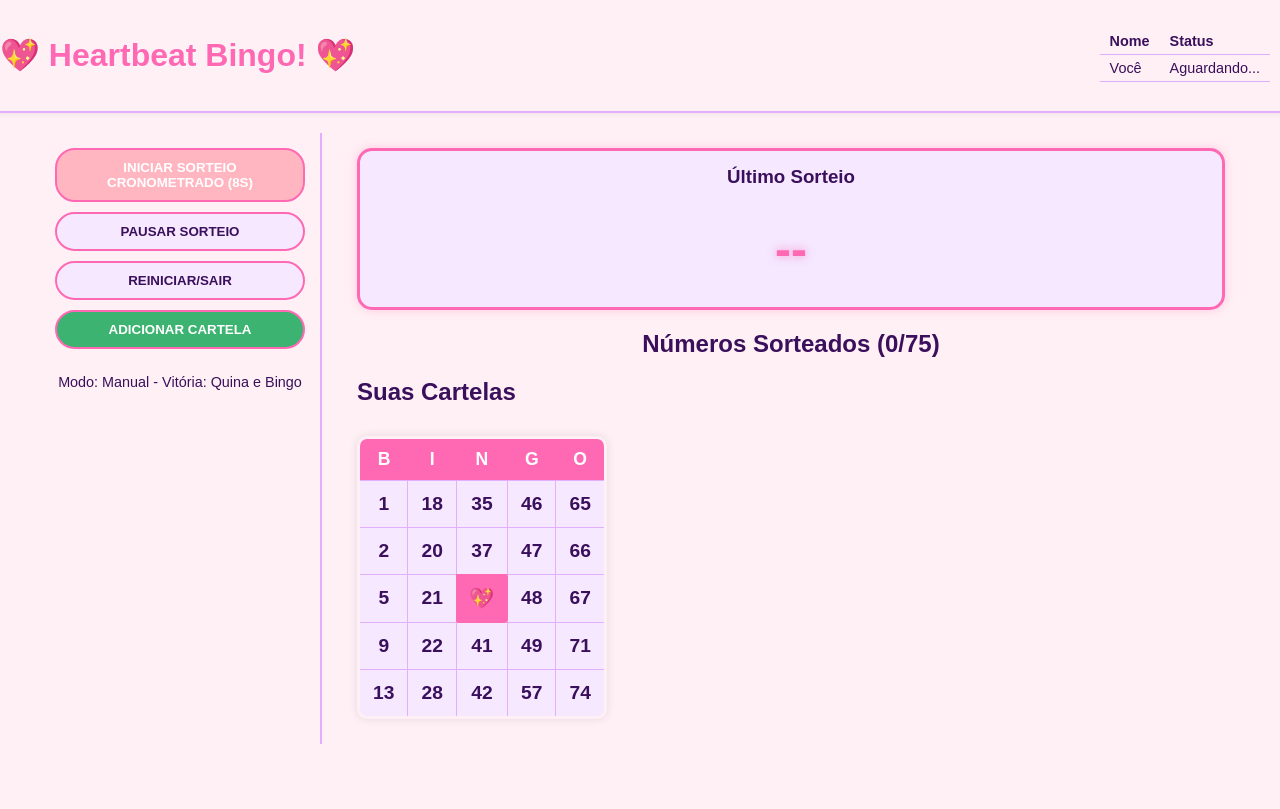
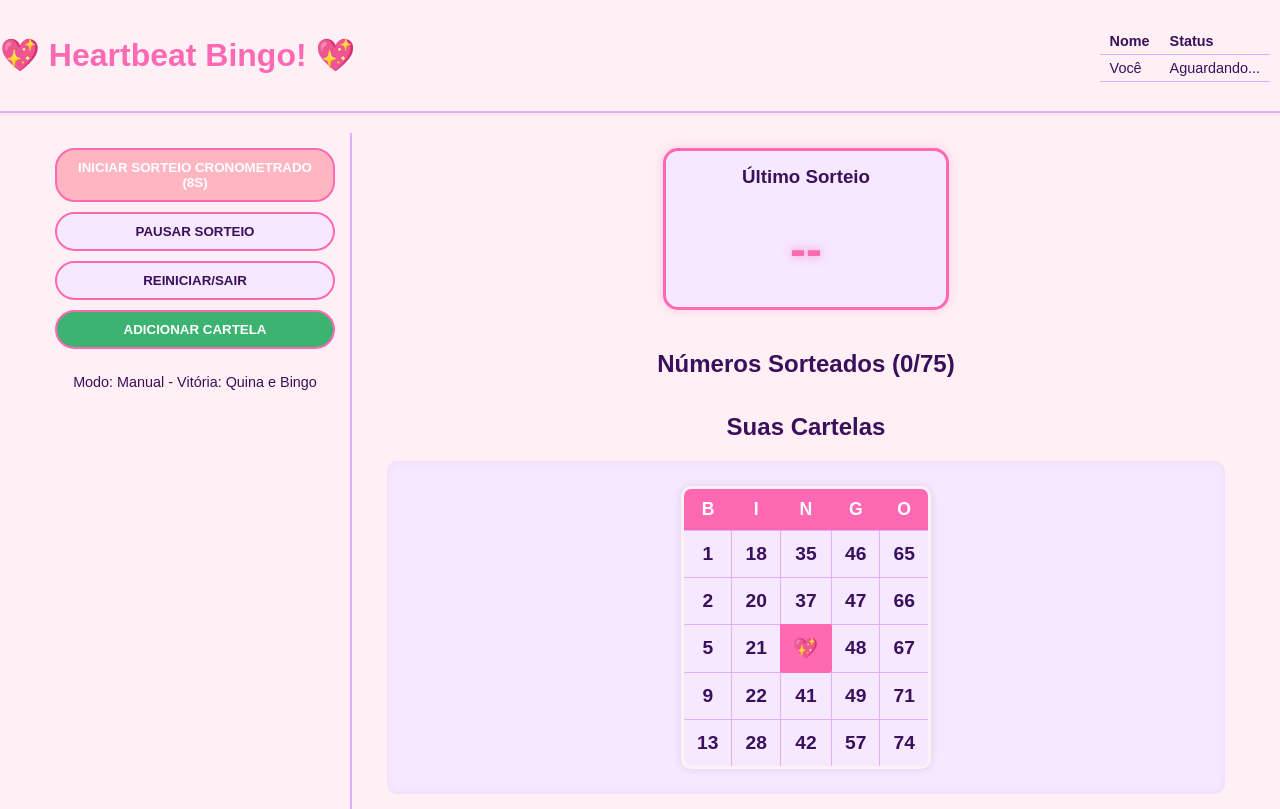
Before and after one commit to edurlima/Heartbeat-Bingo, a website: page public/index.html in a window 1280 px wide. Both pictures are taken after typing "Sample" into the empty fields and a click on the button "INICIAR JOGO". Shown: the top 809 px of the page. Drawn offline with nearby package versions, Linux system fonts and the light colour scheme; no server answers.

Commit message:
Update style.css

```diff
--- a/public/style.css
+++ b/public/style.css
@@ -1,22 +1,25 @@
+/* ============================================================================== */
+/* 1. VARIÁVEIS CSS E ANIMAÇÕES GLOBAIS (TEMA ROSA FOFO) */
+/* ============================================================================== */
 :root {
+    /* Cores Fofas e Brilhantes */
+    --cor-principal: #FF69B4;     /* Rosa Choque (Hot Pink) - Destaque Principal */
+    --cor-secundaria: #FFB6C1;   /* Rosa Claro (Light Pink) - Para botões/fundos secundários */
+    --cor-fundo-claro: #FFF0F5;   /* Fundo Brilhante (Floral White) */
+    --cor-fundo-escuro: #F5E8FF;  /* Roxo/Lavanda Suave - Para Contraste */
 
-    --cor-principal: #FF69B4;
-    --cor-secundaria: #FFB6C1;
-    --cor-fundo-claro: #FFF0F5;
-    --cor-fundo-escuro: #F5E8FF;
+    /* Cores de Texto e Borda */
+    --cor-texto-escuro: #3A0F5B;  /* Roxo Escuro - Leitura fácil */
+    --cor-texto-claro: #FFFFFF;    /* Branco */
+    --cor-borda: #E0B0FF;         /* Lavanda Suave - Para Bordas */
 
-
-    --cor-texto-escuro: #3A0F5B;
-    --cor-texto-claro: #FFFFFF;
-    --cor-borda: #E0B0FF;
-
-
-    --cor-quina: #FFA07A;
-    --cor-bingo: #3CB371;
-    --cor-alerta: #FFD700;
+    /* Cores de Alerta */
+    --cor-quina: #FFA07A;         /* Salmão Claro - Quina */
+    --cor-bingo: #3CB371;         /* Verde Médio - Bingo */
+    --cor-alerta: #FFD700;        /* Dourado para avisos */
 }
 
-
+/* 🌟 Efeito de Brilho (Neon/Soft Glow) 🌟 */
 @keyframes neon-glow {
     0%, 100% {
         box-shadow: 0 0 5px var(--cor-principal), 0 0 10px var(--cor-principal);
@@ -26,13 +29,15 @@
     }
 }
 
-
+/* Efeito de pulsação para o último número sorteado */
 @keyframes pulse {
     0% { transform: scale(1); }
     100% { transform: scale(1.05); }
 }
 
-
+/* ============================================================================== */
+/* 2. ESTILOS GLOBAIS E LAYOUT DA APLICAÇÃO */
+/* ============================================================================== */
 body {
     background-color: var(--cor-fundo-claro);
     color: var(--cor-texto-escuro);
@@ -45,7 +50,7 @@ body {
     min-height: 100vh;
 }
 
-
+/* Cabeçalho Principal */
 .main-header {
     width: 100%;
     padding: 15px 30px;
@@ -62,7 +67,7 @@ body {
     text-shadow: 1px 1px 2px rgba(255, 255, 255, 0.5);
 }
 
-
+/* Container de Jogador (Placar Multiplayer) */
 .player-info {
     font-size: 0.9em;
     padding: 5px 10px;
@@ -90,7 +95,9 @@ body {
 }
 
 
-
+/* ============================================================================== */
+/* 3. MENU INICIAL */
+/* ============================================================================== */
 .menu-container {
     padding: 30px;
     background-color: var(--cor-fundo-claro);
@@ -123,7 +130,9 @@ body {
 }
 
 
-
+/* ============================================================================== */
+/* 4. LAYOUT DO JOGO PRINCIPAL (NOVO LAYOUT) */
+/* ============================================================================== */
 .game-container {
     display: flex;
     max-width: 1200px;
@@ -133,7 +142,8 @@ body {
 }
 
 .game-left-panel {
-    flex-basis: 250px;
+    /* Ajustado para caber os botões */
+    flex-basis: 280px;
     padding: 15px;
     border-right: 2px solid var(--cor-borda);
 }
@@ -143,14 +153,22 @@ body {
     padding: 15px;
 }
 
+/* ============================================================================== */
+/* 5. VISOR E CONTROLES */
+/* ============================================================================== */
+.controles-jogo {
+    display: flex;
+    flex-direction: column;
+    gap: 10px;
+}
 
+/* Estilo para o Visor do Último Sorteio */
 .visor-sorteador {
     background-color: var(--cor-fundo-escuro);
     border: 3px solid var(--cor-principal);
     border-radius: 15px;
     padding: 15px;
     text-align: center;
-    margin-bottom: 20px;
     box-shadow: 0 0 10px rgba(255, 105, 180, 0.3);
 }
 
@@ -170,13 +188,7 @@ body {
     text-shadow: 0 0 10px rgba(255, 105, 180, 0.7);
 }
 
-
-.controles-jogo {
-    display: flex;
-    flex-direction: column;
-    gap: 10px;
-}
-
+/* Botões de Controle */
 .btn-control, .btn-primary, button[type="submit"] {
     background-color: var(--cor-secundaria);
     color: var(--cor-texto-claro);
@@ -216,15 +228,40 @@ body {
     font-size: 0.9em;
 }
 
+/* ============================================================================== */
+/* 6. NOVO BLOCO VISOR E PLACAR CENTRAL */
+/* ============================================================================== */
+.visor-e-placar-container {
+    /* Organiza Visor e Placar um em cima do outro */
+    display: flex;
+    flex-direction: column;
+    align-items: center;
+    width: 100%;
+    margin-bottom: 25px;
+}
+
+.visor-sorteador.visor-central {
+    /* Estilo para o visor no painel central */
+    width: 250px;
+    margin-bottom: 20px;
+}
+
+.area-placar-sorteio {
+    width: 100%;
+    max-width: 900px;
+    text-align: center;
+}
 
 
+/* ============================================================================== */
+/* 7. PLACAR DE NÚMEROS SORTEADOS (B-I-N-G-O) */
+/* ============================================================================== */
 .area-placar-sorteio h2 {
     text-align: center;
     margin-bottom: 10px;
 }
 
 .placar-bingo-container {
-
     display: flex;
     flex-direction: row;
     justify-content: space-around;
@@ -239,7 +276,6 @@ body {
 }
 
 .placar-coluna {
-
     display: flex;
     flex-direction: column;
     align-items: center;
@@ -271,11 +307,25 @@ body {
 }
 
 
+/* ============================================================================== */
+/* 8. ESTILOS DA CARTELA DE BINGO (LADO A LADO) */
+/* ============================================================================== */
+.titulo-cartelas {
+    text-align: center;
+    margin-top: 20px;
+    margin-bottom: 15px;
+}
+
 .cartelas-agrupadas {
     display: flex;
-    flex-wrap: wrap;
-    gap: 20px;
+    flex-wrap: wrap; /* CRÍTICO: Permite que as cartelas quebrem a linha */
+    justify-content: center; /* Centraliza as cartelas */
+    gap: 25px;
     margin-top: 20px;
+    padding: 15px;
+    background-color: var(--cor-fundo-escuro);
+    border-radius: 10px;
+    box-shadow: inset 0 0 10px rgba(0, 0, 0, 0.05);
 }
 
 .cartela-exemplo {
@@ -314,17 +364,17 @@ body {
     color: var(--cor-texto-claro);
 }
 
-
+/* --- ESTILO PARA CÉLULAS MARCADAS --- */
 .cartela-celula.marcado {
     background-color: var(--cor-principal) !important;
     color: var(--cor-texto-claro) !important;
-    animation: neon-glow 1.5s infinite alternate; /* Aplica o brilho na marcação */
+    animation: neon-glow 1.5s infinite alternate;
     border-radius: 5px;
     transform: scale(1.05);
     transition: transform 0.2s;
 }
 
-
+/* EFEITOS VISUAIS DE BINGO/QUINA */
 .cartela-exemplo.efeito-quina {
     box-shadow: 0 0 15px var(--cor-quina), 0 0 5px var(--cor-quina);
 }
@@ -335,7 +385,9 @@ body {
 }
 
 
-
+/* ============================================================================== */
+/* 9. TOAST DE NOTIFICAÇÃO */
+/* ============================================================================== */
 .notificacao-toast {
     visibility: hidden;
     min-width: 250px;
```
